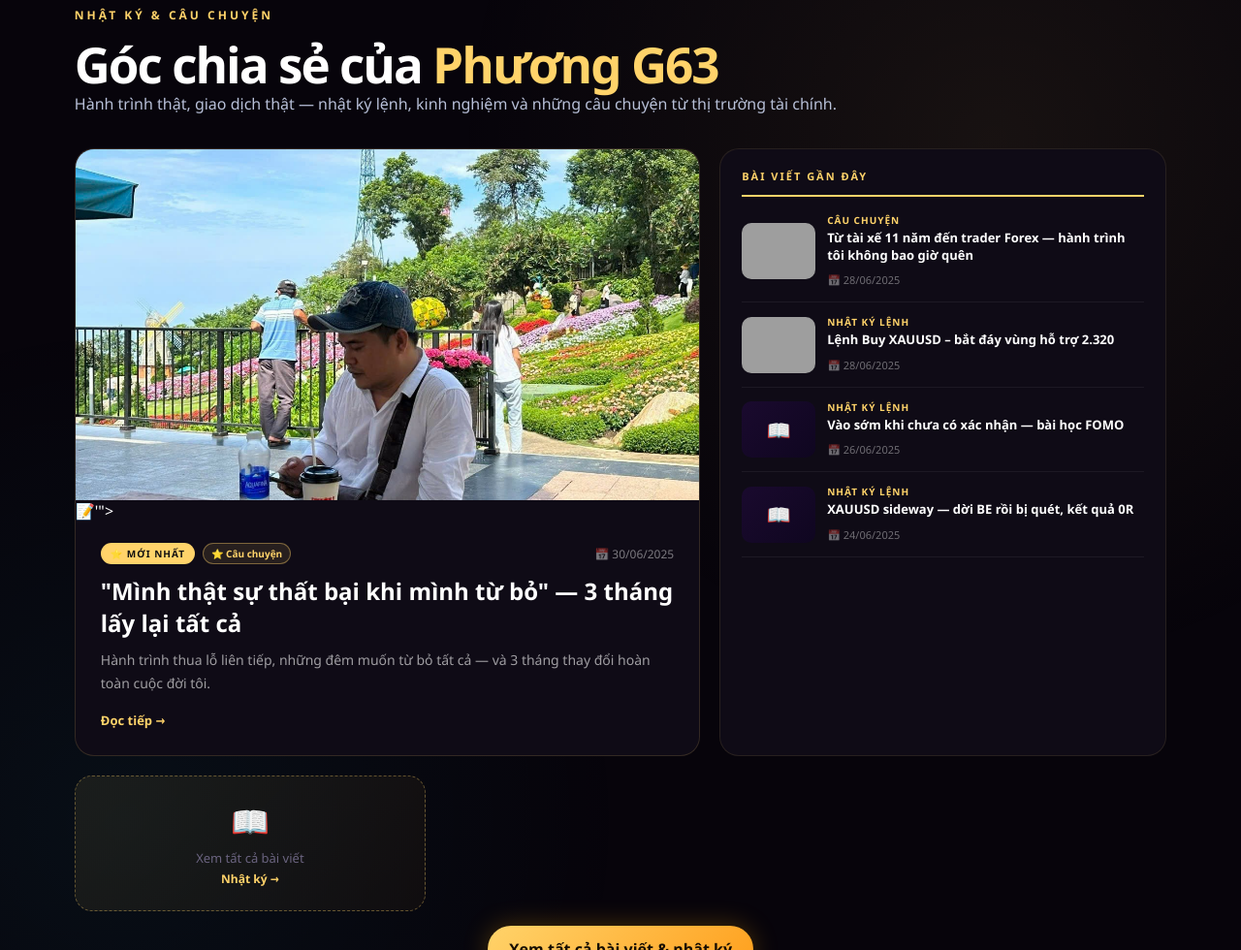
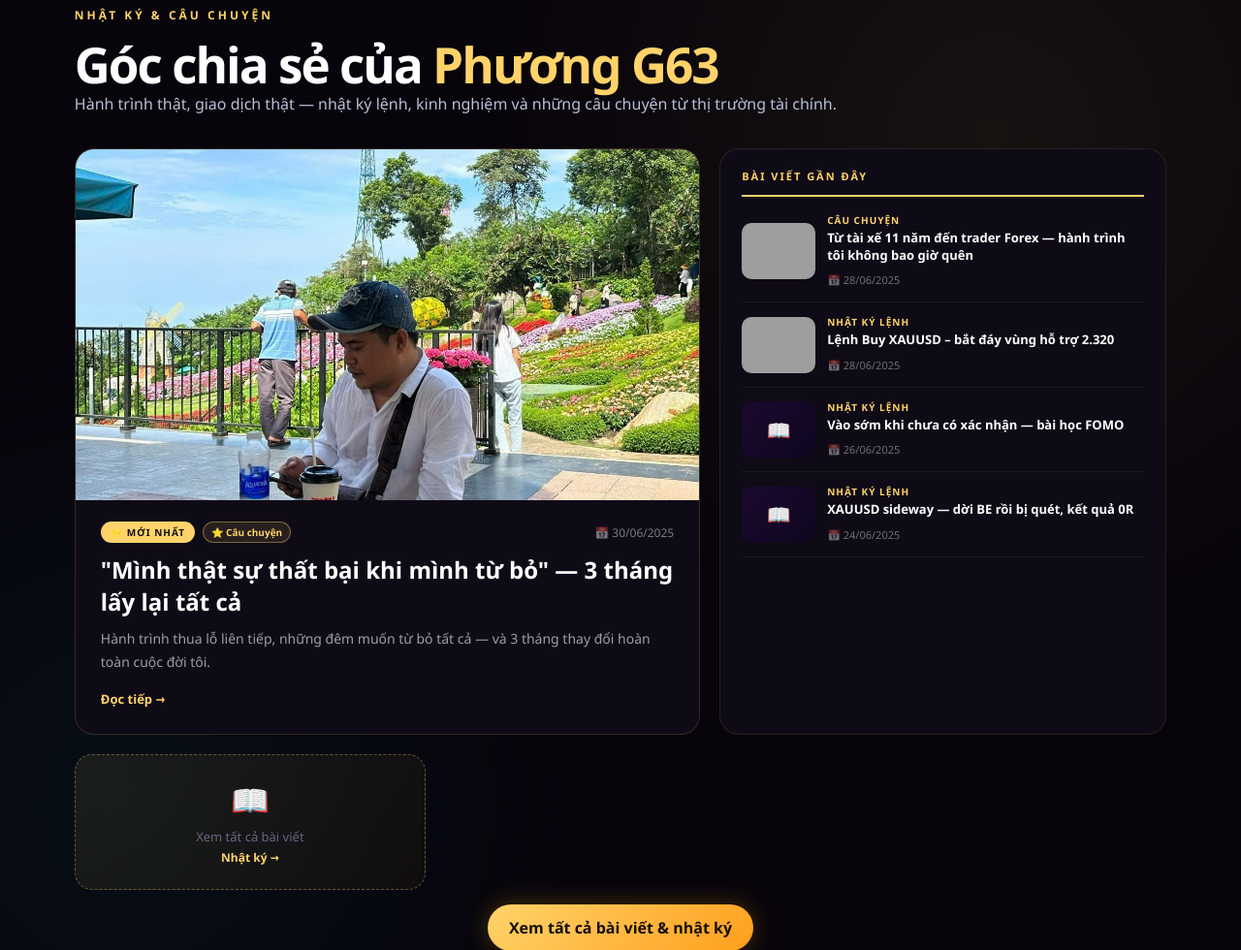
Before and after one commit to phuongeag63-spec/phuongg63-website, a plain HTML site: page index.html in a window 1280 px wide. Shown: the part 2868-3848 px from the top of the page at 97% size. Drawn offline with Linux system fonts and the light colour scheme; no server answers; grey boxes are pictures that could not be loaded.

Commit message:
Update index.html

```diff
--- a/index.html
+++ b/index.html
@@ -496,6 +496,7 @@
   }
   function excerpt(body,len){return body.replace(/#{1,6}\s.*\n?/g,'').replace(/\*\*|__|\*|_|`/g,'').replace(/\n/g,' ').trim().slice(0,len||100)+'…';}
   function fmtDate(d){try{return new Date(d).toLocaleDateString('vi-VN',{day:'2-digit',month:'2-digit',year:'numeric'});}catch(e){return d||'';}}
+  function heroImgErr(el){el.parentNode.innerHTML='<div style="width:100%;aspect-ratio:16/9;display:flex;align-items:center;justify-content:center;background:linear-gradient(135deg,#1a1025,#0f0b16);font-size:64px">📝</div>';}
 
   function resultBadge(r){
     if(!r)return'';
@@ -507,7 +508,7 @@
 
   function renderHero(p){
     var img=p.img
-      ?'<img src="'+p.img+'" style="width:100%;aspect-ratio:16/9;object-fit:cover;display:block;background:#0d0a14" onerror="this.parentNode.innerHTML=\'<div style=\\\"width:100%;aspect-ratio:16/9;display:flex;align-items:center;justify-content:center;background:linear-gradient(135deg,#1a1025,#0f0b16);font-size:64px\\\">📝</div>\'">'
+      ?'<img src="'+p.img+'" style="width:100%;aspect-ratio:16/9;object-fit:cover;display:block;background:#0d0a14" onerror="heroImgErr(this)">'
       :'<div style="width:100%;aspect-ratio:16/9;display:flex;align-items:center;justify-content:center;background:linear-gradient(135deg,#1a1025,#0f0b16);font-size:64px">📝</div>';
     return'<a href="'+p.href+'" style="border-radius:20px;overflow:hidden;text-decoration:none;color:inherit;display:block;background:#0f0b16;border:1px solid rgba(255,211,106,.15);transition:.3s" onmouseover="this.style.transform=\'translateY(-4px)\';this.style.boxShadow=\'0 24px 60px rgba(0,0,0,.6)\'" onmouseout="this.style.transform=\'\';this.style.boxShadow=\'\'">'
       +img
```
